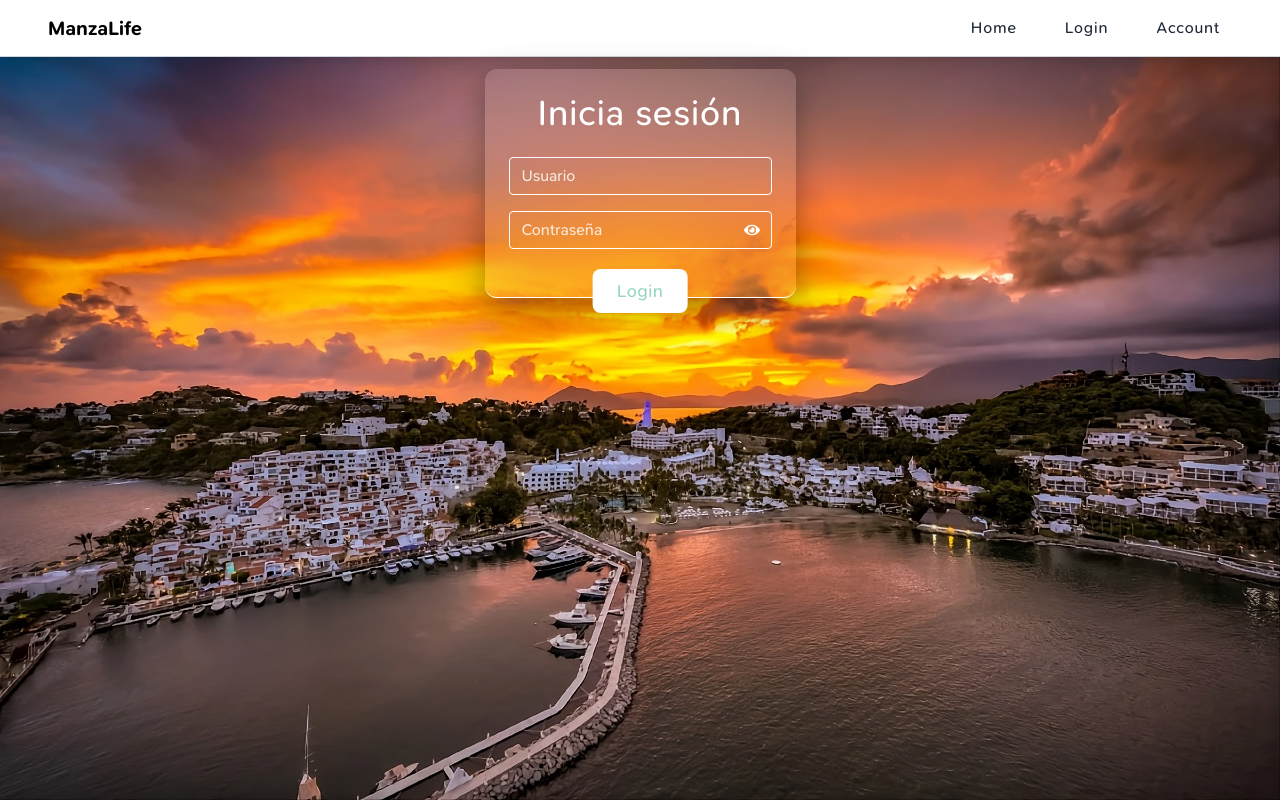
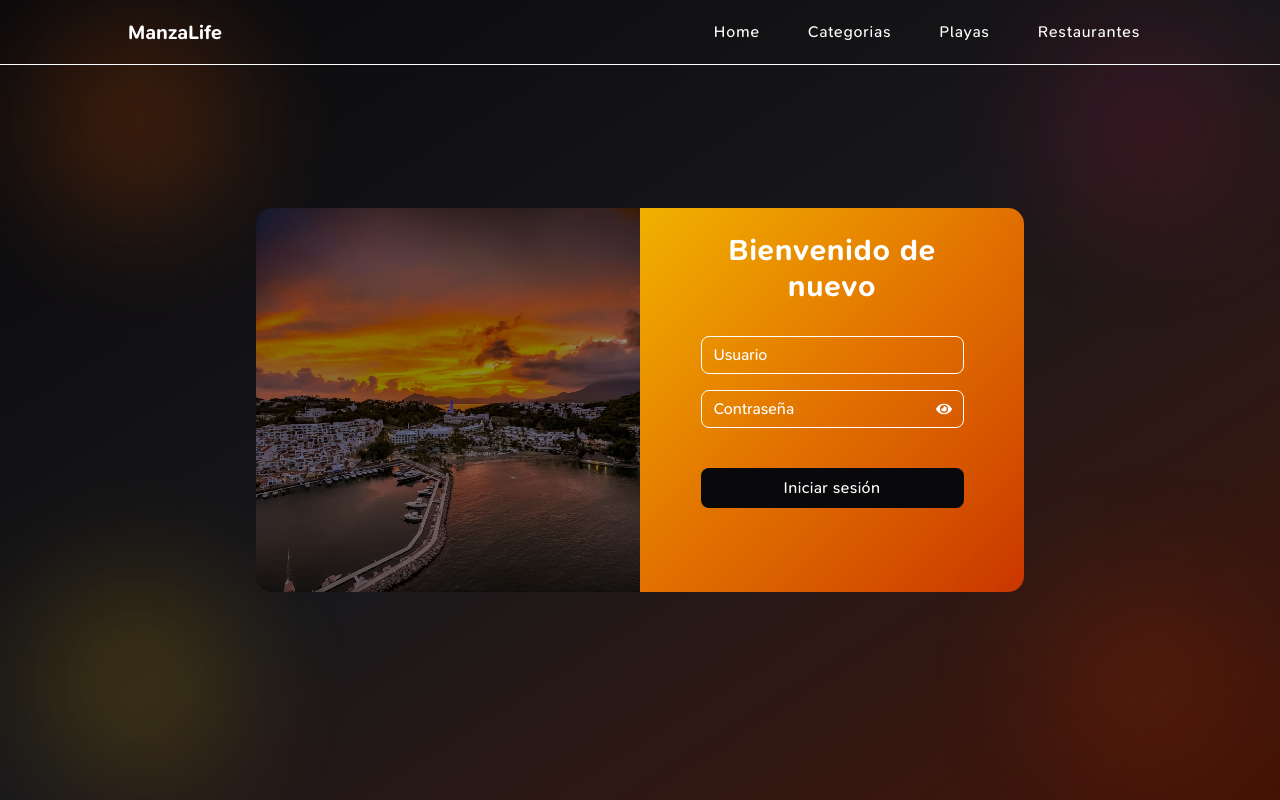
Before and after one commit to Gasdcoder07/Proyecto-semestre-2-PI, a React (Vite) app in the folder frontend/: page /login in a window 1280 px wide. Built offline with nearby package versions, Linux system fonts and the light colour scheme.

Commit message:
Mejora del hero y sección de categorias en la HomePage. Diseño del login algo mejorado..

```diff
--- a/frontend/src/App.jsx
+++ b/frontend/src/App.jsx
@@ -1,15 +1,12 @@
-import { Navbar } from "./components/index.js"
 import { Home, Login } from "./pages/index.js"
 import { Routes, Route } from 'react-router'
 
 function App() {
 
   return (
-      <div>
-          <Navbar />
-
+      <div className="font-SnPro antialiased">
           {/* Layout */}
-          <main className="font-SnPro antialiased container mx-auto px-4 py-2 md:px-8 md:py-3 lg:px-12">
+          <main>
               <Routes>
                   <Route path="/" element={<Home />} />
                   <Route path="/login" element={<Login />} />
--- /dev/null
+++ b/frontend/src/components/CategoriesSection/CategoriesGrid.jsx
@@ -0,0 +1,23 @@
+import CategoriesCard from "./CategoriesCard";
+import { CategoriesItems } from "./CategoriesItems"
+import Image from "../../../imgs/HomeResources/peñablanca.jpg";
+
+const CategoriesGrid = () => {
+  return (
+      <div className="grid grid-cols-1 md:grid-cols-2 lg:grid-cols-3 justify-items-center text-white gap-8">
+        {
+            CategoriesItems.map((item) => {
+                return (
+                    <CategoriesCard
+                        key={item.id}
+                        CategorieIcon={item.icon}
+                        CategorieImage={Image}
+                        CategorieTitle={item.title}/>
+                )
+            })
+        }
+      </div>
+  );
+};
+
+export default CategoriesGrid;
--- /dev/null
+++ b/frontend/src/components/CategoriesSection/CategoriesItems.js
@@ -0,0 +1,37 @@
+import { GiBigWave } from "react-icons/gi";
+import { IoMdRestaurant } from "react-icons/io";
+import { FaHotel, FaUmbrellaBeach, FaPlaceOfWorship } from "react-icons/fa6";
+import { LuSunMoon } from "react-icons/lu";
+
+export const CategoriesItems = [
+    {
+        id: 1,
+        icon: GiBigWave,
+        title: "Playas"
+    },
+    {
+        id: 2,
+        icon: IoMdRestaurant,
+        title: "Restaurantes"
+    },
+    {
+        id: 3,
+        icon: FaUmbrellaBeach,
+        title: "Actividades"
+    },
+    {
+        id: 4,
+        icon: FaHotel,
+        title: "Hospedaje"
+    },
+    {
+        id: 5,
+        icon: FaPlaceOfWorship,
+        title: "Lugares turísticos"
+    },
+    {
+        id: 6,
+        icon: LuSunMoon,
+        title: "Vida nocturna"
+    },
+]
--- /dev/null
+++ b/frontend/src/components/CategoriesSection/CategoriesSection.jsx
@@ -0,0 +1,21 @@
+import CategoriesGrid from "./CategoriesGrid";
+
+const CategoriesSection = () => {
+  return (
+      <section id="categorias" className="min-h-screen bg-zinc-950 py-5 md:py-10 lg:py-15">
+          <div className="container mx-auto flex flex-col px-6 py-4 md:px-20 lg:px-32 gap-12">
+              <h3 className="text-white text-4xl">
+                  Nuestras{" "}
+                  <span className="text-transparent bg-clip-text bg-linear-to-r from-orange-500 to-orange-800">
+                      categorias
+                  </span>
+              </h3>
+
+                <CategoriesGrid/>
+
+          </div>
+      </section>
+  );
+};
+
+export default CategoriesSection;
--- /dev/null
+++ b/frontend/src/components/Header/Header.jsx
@@ -0,0 +1,47 @@
+import { Navbar } from "../index";
+import BackgroundImage from "../../../imgs/HomeResources/Barcelo.jpg"
+import { FaSearch } from "react-icons/fa";
+
+function Header () {
+  return (
+      <section className="relative h-screen flex justify-center items-center">
+          <Navbar />
+
+          <div className="absolute inset-0 -z-20 h-full w-full overflow-hidden">
+              <img
+                  className="h-full w-full object-cover"
+                  src={BackgroundImage}
+                  alt="Background Image"
+              />
+          </div>
+
+          <div className="absolute inset-0 bg-black/60 -z-20" />
+
+          <div className="text-white flex flex-col items-center gap-4 px-4">
+              <h1 className="text-4xl sm:text-6xl lg:text-8xl text-center tracking-wide">
+                  Manza
+                  <span className="text-transparent bg-clip-text bg-linear-to-r from-orange-500 to-orange-800">
+                      Life
+                  </span>
+              </h1>
+
+              <h3 className="text-xl sm:text-2xl lg:text-3xl text-center tracking-wider">
+                  Un lugar paradisíaco en las costas de México
+              </h3>
+
+              <div className="relative w-full max-w-4xl text-white mt-2">
+                  <input
+                      className="bg-white/20 border border-white rounded-xl w-full py-3 pl-5 pr-10 outline-none placeholder-white/50"
+                      type="text"
+                      placeholder="Playas, plazas o restaurantes"
+                  ></input>
+
+                  <FaSearch className="absolute right-3 top-1/2 -translate-y-1/2 cursor-pointer hover:text-orange-500 hover:rotate-45 transition-all ease-in-out duration-200" />
+              </div>
+
+          </div>
+      </section>
+  );
+};
+
+export default Header
--- a/frontend/src/components/Navbar/NavItems.js
+++ b/frontend/src/components/Navbar/NavItems.js
@@ -6,12 +6,17 @@ export const NavItems = [
   },
   {
     id: 2,
-    title: "Login",
-    path: "/login"
+    title: "Categorias",
+    path: "/#categorias"
   },
   {
     id: 3,
-    title: "Account",
-    path: "/account"
+    title: "Playas",
+    path: "/playas"
+  },
+  {
+    id: 4,
+    title: "Restaurantes",
+    path: "/restaurantes"
   }
 ];
--- a/frontend/src/components/Navbar/Navbar.jsx
+++ b/frontend/src/components/Navbar/Navbar.jsx
@@ -4,16 +4,16 @@ import { IoMenu } from "react-icons/io5";
 
 function Navbar() {
   return (
-      <nav className="sticky top-0 font-SnPro antialiased w-full bg-white border-b border-gray-300 shadow-lg">
-          <div className="container mx-auto flex justify-between items-center px-4 py-2 md:px-8 md:py-3 lg:px-12">
-              <h3 className="text-xl font-bold">ManzaLife</h3>
+      <nav className="absolute top-0 left-0 z-10 w-full border-b border-white">
+          <div className="container mx-auto flex justify-between items-center px-6 py-4 md:px-20 lg:px-32 bg-transparent">
+              <h3 className="text-xl font-bold text-white">ManzaLife</h3>
 
-              <ul className="hidden sm:flex gap-6">
+              <ul className="hidden md:flex gap-2 lg:gap-6">
                   {NavItems.map((item) => {
                       return (
                           <li>
                               <Link
-                                  className="text-gray-800 tracking-wider px-3 py-1 rounded-lg hover:bg-gray-300/30 hover:-translate-y-1 transition-all duration-200 ease-in-out inline-block"
+                                  className="text-white tracking-wider px-3 py-1 hover:text-orange-500 hover:scale-105 transition-all duration-200 ease-in-out inline-block"
                                   to={item.path}
                               >
                                   {item.title}
@@ -23,7 +23,7 @@ function Navbar() {
                   })}
               </ul>
 
-              <IoMenu className="text-2xl sm:hidden" />
+              <IoMenu className="text-white text-2xl md:hidden" />
           </div>
       </nav>
   );
--- a/frontend/src/components/index.js
+++ b/frontend/src/components/index.js
@@ -1 +1,3 @@
 export { default as Navbar } from "./Navbar/Navbar"
+export { default as Header } from "./Header/Header"
+export { default as CategoriesSection } from "./CategoriesSection/CategoriesSection"
--- a/frontend/src/pages/Login/Login.css
+++ b/frontend/src/pages/Login/Login.css
@@ -1,7 +1,7 @@
-body {
+/* body {
     background-image: url("../../../imgs/LoginResources/Login_hadas.jpeg");
     background-repeat: no-repeat;
     background-position: center center;
     background-size: cover;
     background-attachment: fixed;
-}
+} */
--- a/frontend/src/pages/Login/Login.jsx
+++ b/frontend/src/pages/Login/Login.jsx
@@ -2,6 +2,8 @@ import { useState } from "react";
 import { useNavigate } from "react-router-dom";
 import "./Login.css"
 import { FaEye, FaEyeSlash } from "react-icons/fa";
+import { Navbar } from "../../components/index"
+import SideImage from "../../../imgs/LoginResources/Login_hadas.jpeg"
 
 export default function Login() {
 
@@ -54,17 +56,38 @@ export default function Login() {
     }
 
     return (
-        <div className="flex justify-center">
+        <div className="relative h-screen flex justify-center items-center bg-linear-to-br from-zinc-950 via-zinc-900 to-orange-950 overflow-hidden px-6 py-4 md:px-20 lg:px-32">
+            <Navbar />
+
+            <div className="size-52 bg-orange-500/30 absolute top-4 left-8 rounded-full blur-3xl animate-pulse duration-700 ease-in-out transition-all delay-150" />
+
+            <div className="size-52 bg-amber-400/25 absolute bottom-4 left-8 rounded-full blur-3xl animate-pulse duration-700 ease-in-out transition-all delay-500" />
+
+            <div className="size-52 bg-rose-500/20 absolute top-4 right-8 rounded-full blur-3xl animate-pulse duration-700 ease-in-out transition-all delay-300" />
+
+            <div className="size-52 bg-orange-700/25 absolute bottom-4 right-8 rounded-full blur-3xl animate-pulse duration-700 ease-in-out transition-all delay-200" />
+
+            <div className="max-w-3xl flex flex-col md:flex-row rounded-2xl overflow-hidden min-h-1/2">
+                <div className="relative w-full md:w-1/2">
+                    <img
+                        className="h-full w-full object-cover"
+                        src={SideImage}
+                        alt="Side Image"
+                    />
+
+                    <div className="absolute inset-0 bg-black/45" />
+                </div>
+                <div className="w-full md:w-1/2 bg-linear-to-br from-yellow-500 via-amber-600 to-orange-700">
                     <form
                         onSubmit={handleSubmit}
-                className="bg-white/10 shadow-[0_8px_32px_rgba(0,0,0,0.37)] backdrop-blur-2xl px-4 sm:px-6 pb-12 pt-6 rounded-xl border-b border-white relative"
+                        className="text-white px-4 md:px-8 lg:px-12 py-6 flex flex-col gap-8 items-center">
+                        <h3 className="text-3xl text-center font-bold tracking-wide">
+                            Bienvenido de nuevo
+                        </h3>
 
-            >
-                    <h1 className="text-white text-center text-4xl tracking-wide">Inicia sesión</h1>
-
-                    <div className="mt-6 flex flex-col gap-4 text-white">
+                        <div className="flex flex-col gap-4 text-white">
                             <input
-                            className="px-3 py-1.5 border border-white outline-none rounded-sm placeholder-white/80"
+                                className="px-3 py-1.5 border border-white outline-none rounded-lg placeholder-white"
                                 type="text"
                                 placeholder="Usuario"
                                 value={username}
@@ -73,39 +96,43 @@ export default function Login() {
 
                             <div className="relative">
                                 <input
-                                className="pl-3 pr-10 py-1.5 border border-white outline-none rounded-sm placeholder-white/80"
+                                    className="pl-3 pr-10 py-1.5 border border-white outline-none rounded-lg placeholder-white w-full"
                                     type={type}
                                     placeholder="Contraseña"
                                     value={password}
-                                onChange={(e) => setPassword(e.target.value)}
+                                    onChange={(e) =>
+                                        setPassword(e.target.value)
+                                    }
                                 />
 
-                            {
-                                type === "password" ? (
+                                {type === "password" ? (
                                     <FaEye
                                         onClick={() => handleType()}
-                                        className="absolute right-3 top-1/2 -translate-y-1/2 cursor-pointer"/>
+                                        className="absolute right-3 top-1/2 -translate-y-1/2 cursor-pointer"
+                                    />
                                 ) : (
                                     <FaEyeSlash
                                         onClick={() => handleType()}
-                                        className="absolute right-3 top-1/2 -translate-y-1/2 cursor-pointer hover:text-white ease-in-out transition-colors duration-200"/>
-                                )
-                            }
-                        </div>
-                        {error && (
-                            <p className="text-red-400 text-sm">{error}</p>
+                                        className="absolute right-3 top-1/2 -translate-y-1/2 cursor-pointer hover:text-white ease-in-out transition-colors duration-200"
+                                    />
                                 )}
                             </div>
+
+                            {error && (
+                                <p className="text-red-600 text-sm">{error}</p>
+                            )}
 
                             <button
                                 type="submit"
                                 disabled={loading}
-                        className="text-lg absolute -bottom-4 left-1/2 -translate-x-1/2 bg-white px-6 py-2 rounded-lg tracking-wide text-emerald-600/40 cursor-pointer"
+                                className="rounded-lg mt-6 bg-zinc-950 hover:text-orange-600 hover:-translate-y-1 duration-200 ease-in-out transition-all px-6 py-2 tracking-wide cursor-pointer"
                             >
-                        {loading ? "Cargando..." : "Login"}
+                                {loading ? "Cargando..." : "Iniciar sesión"}
                             </button>
+                        </div>
                     </form>
-
+                </div>
+            </div>
         </div>
     );
 }
```
Also changed, not shown: frontend/src/components/CategoriesSection/CategoriesCard.jsx (added, +23 -0 lines), frontend/src/pages/Home/Home.jsx (+20 -70 lines). Lines whose indentation alone changed are shown as unchanged.
